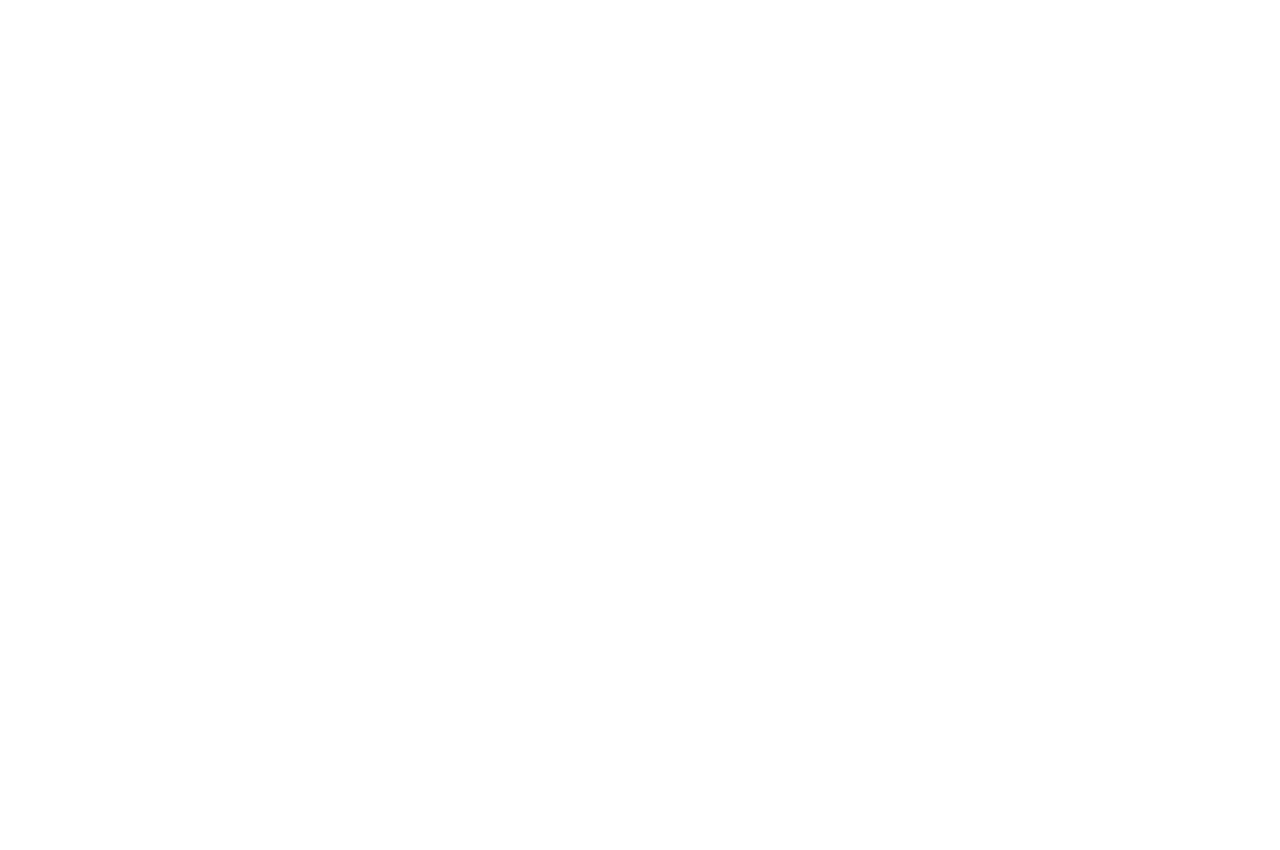
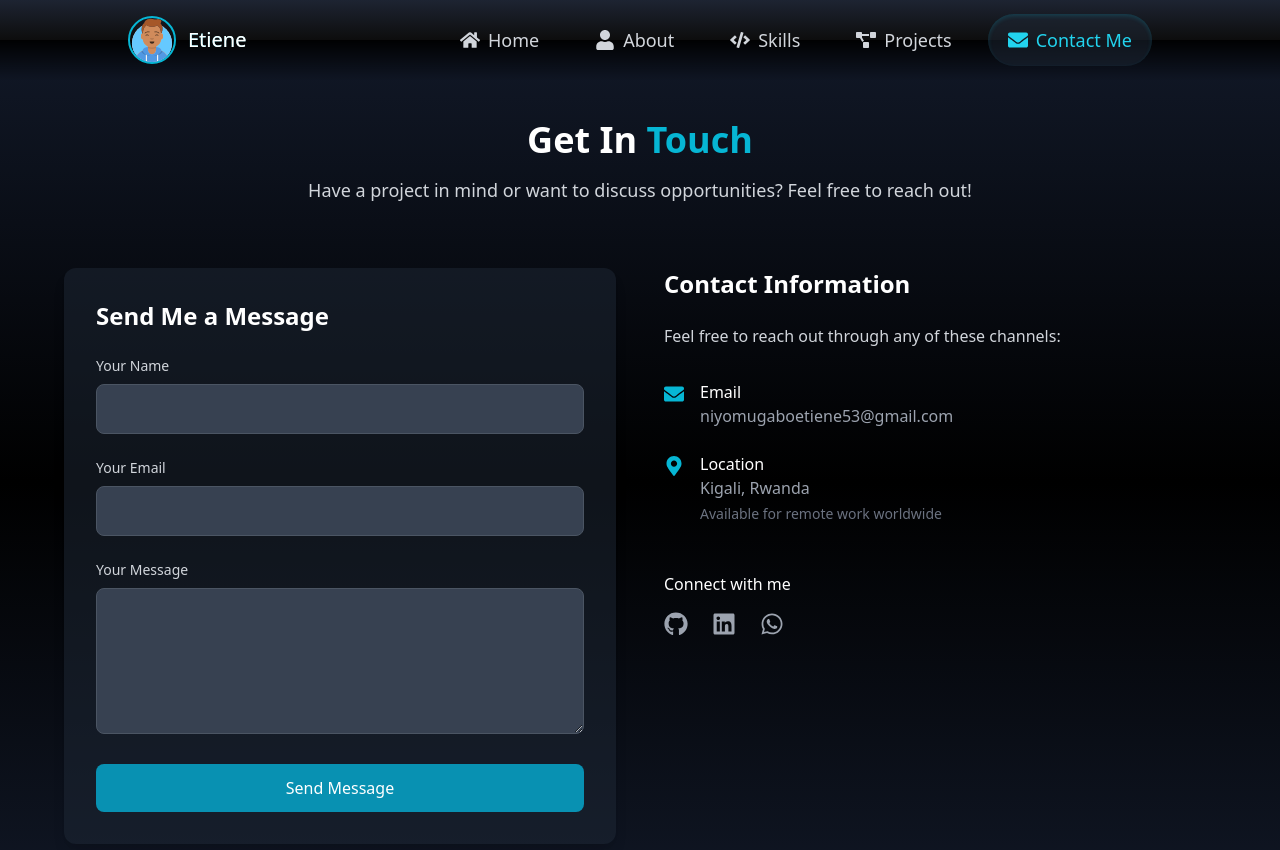
Before and after one commit to nietiene/my-react-portfolio, a React (Vite) app: page /contact in a window 1280 px wide. Before the commit this address had no page. Shown: the top 850 px of the page. Before the commit the page ends 800 px from the top, so only its background shows below. Built offline with nearby package versions, Linux system fonts and the light colour scheme.

Commit message:
commi of my portfolio

```diff
--- a/src/App.jsx
+++ b/src/App.jsx
@@ -4,6 +4,7 @@ import About from './pages/about'
 import Skills from './pages/skills'
 import Projects from './pages/projects'
 import Layout from './pages/layout'
+import Contact from './pages/contact'
 function App() {
 
   return (
@@ -14,6 +15,7 @@ function App() {
             <Route path='/about' element={<About />} />
             <Route path='/skills' element={<Skills />}/>
             <Route path='/projects' element={<Projects />}/>
+            <Route path='/contact' element={<Contact />}/>
         </Route>
 
       </Routes>
--- /dev/null
+++ b/src/pages/contact.jsx
@@ -0,0 +1,205 @@
+import { FaGithub, FaLinkedin, FaWhatsapp, FaEnvelope, FaMapMarkerAlt } from "react-icons/fa";
+import { motion } from "framer-motion";
+import emailjs from '@emailjs/browser';
+import { useRef, useState } from "react";
+
+const Contact = () => {
+  const form = useRef();
+  const [isSubmitting, setIsSubmitting] = useState(false);
+  const [submitStatus, setSubmitStatus] = useState(null);
+
+  const sendEmail = (e) => {
+    e.preventDefault();
+    setIsSubmitting(true);
+
+    emailjs.sendForm(
+      'YOUR_EMAILJS_SERVICE_ID',
+      'YOUR_EMAILJS_TEMPLATE_ID',
+      form.current,
+      'YOUR_EMAILJS_PUBLIC_KEY'
+    )
+    .then((result) => {
+      setSubmitStatus('success');
+      form.current.reset();
+    }, (error) => {
+      setSubmitStatus('error');
+    })
+    .finally(() => {
+      setIsSubmitting(false);
+      setTimeout(() => setSubmitStatus(null), 5000);
+    });
+  };
+
+  return (
+    <section
+      id="contact"
+      className="w-full bg-gradient-to-b from-gray-900 via-black to-gray-900 text-gray-300 py-20 px-4 md:px-16"
+    >
+      <div className="max-w-6xl mx-auto">
+        <motion.div
+          initial={{ opacity: 0 }}
+          whileInView={{ opacity: 1 }}
+          transition={{ duration: 1 }}
+          className="text-center mb-16"
+        >
+          <h2 className="text-4xl font-bold text-white mb-4">
+            Get In <span className="text-cyan-500">Touch</span>
+          </h2>
+          <p className="text-lg max-w-2xl mx-auto">
+            Have a project in mind or want to discuss opportunities? Feel free to reach out!
+          </p>
+        </motion.div>
+
+        <div className="grid grid-cols-1 lg:grid-cols-2 gap-12">
+          {/* Contact Form */}
+          <motion.div
+            initial={{ x: -50, opacity: 0 }}
+            whileInView={{ x: 0, opacity: 1 }}
+            transition={{ duration: 0.5 }}
+            className="bg-gray-800/50 p-8 rounded-xl shadow-lg"
+          >
+            <h3 className="text-2xl font-bold text-white mb-6">Send Me a Message</h3>
+
+            <form ref={form} onSubmit={sendEmail} className="space-y-6">
+              <div>
+                <label htmlFor="name" className="block mb-2 text-sm font-medium">Your Name</label>
+                <input
+                  type="text"
+                  id="name"
+                  name="user_name"
+                  className="w-full px-4 py-3 bg-gray-700 border border-gray-600 rounded-lg focus:ring-2 focus:ring-cyan-500 focus:border-transparent"
+                  required
+                />
+              </div>
+
+              <div>
+                <label htmlFor="email" className="block mb-2 text-sm font-medium">Your Email</label>
+                <input
+                  type="email"
+                  id="email"
+                  name="user_email"
+                  className="w-full px-4 py-3 bg-gray-700 border border-gray-600 rounded-lg focus:ring-2 focus:ring-cyan-500 focus:border-transparent"
+                  required
+                />
+              </div>
+
+              <div>
+                <label htmlFor="message" className="block mb-2 text-sm font-medium">Your Message</label>
+                <textarea
+                  id="message"
+                  name="message"
+                  rows="5"
+                  className="w-full px-4 py-3 bg-gray-700 border border-gray-600 rounded-lg focus:ring-2 focus:ring-cyan-500 focus:border-transparent"
+                  required
+                ></textarea>
+              </div>
+
+              <button
+                type="submit"
+                disabled={isSubmitting}
+                className="w-full bg-cyan-600 hover:bg-cyan-700 text-white font-medium py-3 px-6 rounded-lg transition duration-300 flex items-center justify-center"
+              >
+                {isSubmitting ? (
+                  <>
+                    <svg className="animate-spin -ml-1 mr-3 h-5 w-5 text-white" xmlns="http://www.w3.org/2000/svg" fill="none" viewBox="0 0 24 24">
+                      <circle className="opacity-25" cx="12" cy="12" r="10" stroke="currentColor" strokeWidth="4"></circle>
+                      <path className="opacity-75" fill="currentColor" d="M4 12a8 8 0 018-8V0C5.373 0 0 5.373 0 12h4zm2 5.291A7.962 7.962 0 014 12H0c0 3.042 1.135 5.824 3 7.938l3-2.647z"></path>
+                    </svg>
+                    Sending...
+                  </>
+                ) : 'Send Message'}
+              </button>
+
+              {submitStatus === 'success' && (
+                <div className="p-4 text-sm text-green-700 bg-green-100 rounded-lg">
+                  Message sent successfully! I'll get back to you soon.
+                </div>
+              )}
+              {submitStatus === 'error' && (
+                <div className="p-4 text-sm text-red-700 bg-red-100 rounded-lg">
+                  Failed to send message. Please try again or contact me directly.
+                </div>
+              )}
+            </form>
+          </motion.div>
+
+          {/* Contact Info */}
+          <motion.div
+            initial={{ x: 50, opacity: 0 }}
+            whileInView={{ x: 0, opacity: 1 }}
+            transition={{ duration: 0.5 }}
+            className="space-y-8"
+          >
+            <div>
+              <h3 className="text-2xl font-bold text-white mb-6">Contact Information</h3>
+              <p className="mb-6">Feel free to reach out through any of these channels:</p>
+            </div>
+
+            <div className="space-y-6">
+              <div className="flex items-start gap-4">
+                <div className="mt-1 text-cyan-500">
+                  <FaEnvelope size={20} />
+                </div>
+                <div>
+                  <h4 className="font-medium text-white">Email</h4>
+                  <a
+                    href="mailto:niyomugaboetiene53@gmail.com"
+                    className="text-gray-400 hover:text-cyan-400 transition"
+                  >
+                    niyomugaboetiene53@gmail.com
+                  </a>
+                </div>
+              </div>
+
+              <div className="flex items-start gap-4">
+                <div className="mt-1 text-cyan-500">
+                  <FaMapMarkerAlt size={20} />
+                </div>
+                <div>
+                  <h4 className="font-medium text-white">Location</h4>
+                  <p className="text-gray-400">Kigali, Rwanda</p>
+                  <p className="text-sm text-gray-500 mt-1">Available for remote work worldwide</p>
+                </div>
+              </div>
+            </div>
+
+            <div className="pt-4">
+              <h4 className="font-medium text-white mb-4">Connect with me</h4>
+              <div className="flex gap-6 text-2xl">
+                <a
+                  href="https://github.com/nietiene"
+                  target="_blank"
+                  rel="noopener noreferrer"
+                  className="text-gray-400 hover:text-cyan-400 transition"
+                  aria-label="GitHub"
+                >
+                  <FaGithub />
+                </a>
+                <a
+                  href="https://www.linkedin.com/in/etiene-niyomugabo-1b7072373"
+                  target="_blank"
+                  rel="noopener noreferrer"
+                  className="text-gray-400 hover:text-cyan-400 transition"
+                  aria-label="LinkedIn"
+                >
+                  <FaLinkedin />
+                </a>
+                <a
+                  href="https://wa.me/YOUR_PHONE_NUMBER"
+                  target="_blank"
+                  rel="noopener noreferrer"
+                  className="text-gray-400 hover:text-cyan-400 transition"
+                  aria-label="WhatsApp"
+                >
+                  <FaWhatsapp />
+                </a>
+              </div>
+            </div>
+          </motion.div>
+        </div>
+      </div>
+    </section>
+  );
+};
+
+export default Contact;
```
